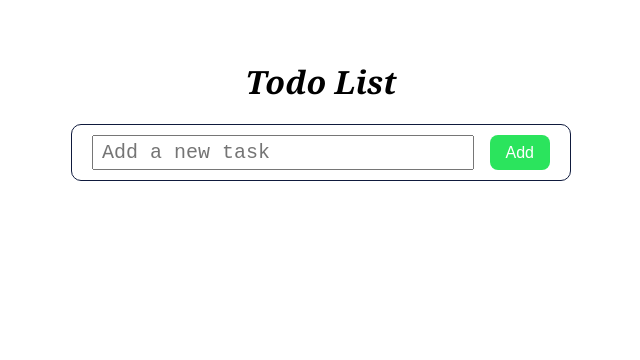
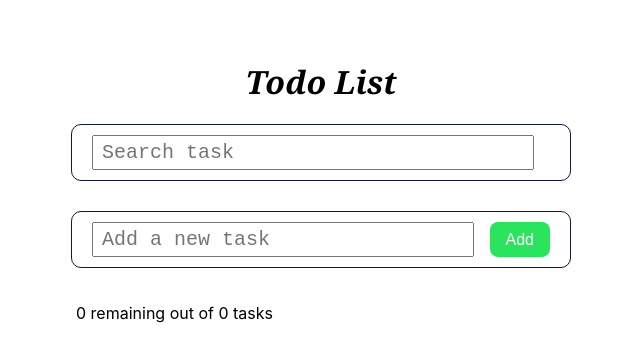
Before and after one commit to shakerbillo/todo_list, a React (Create React App) app: page / in a window 1280 px wide. Shown: the top 360 px of the page, without its empty margins (319-959 px from the left). Built offline with nearby package versions, Linux system fonts and the light colour scheme.

Commit message:
added live search functionality

```diff
--- a/src/App.css
+++ b/src/App.css
@@ -22,6 +22,23 @@ form {
   justify-content: space-between;
   margin-bottom: 30px;
 }
+.search_todo{
+  display: flex;
+  justify-content: space-between;
+  margin-bottom: 30px;
+  border: 1px solid rgb(15, 26, 61);
+  border-radius: 10px;
+  padding: 10px 20px;
+
+}
+
+.search_todo input {
+  padding: 4px 8px;
+  flex-grow: 1;
+  margin-right: 16px;
+}
+
+
 form input {
   padding: 4px 8px;
   flex-grow: 1;
@@ -78,3 +95,8 @@ input[type='text'] { font-size: 20px; font-family: monospace; }
   display: flex;
   justify-content: space-between;
 }
+
+.todo-counter{
+margin-bottom: 5px;
+padding: 5px
+}
--- a/src/App.js
+++ b/src/App.js
@@ -6,10 +6,16 @@ const App = () => {
 	const [todo, setTodo] = useState('');
 	const [editingText, setEditingText] = useState('');
 	const [todoEditing, setTodoEditing] = useState(null);
+	const [search, setSearch] = useState('');
 
 	// handle change
 	const handleTodoChange = (e) => {
 		setTodo(e.target.value);
+	};
+
+	// handle Search
+	const handleSearchChange = (e) => {
+		setSearch(e.target.value);
 	};
 
 	//  handlesubmit
@@ -71,7 +77,6 @@ const App = () => {
 		}
 	}, []);
 
-
 	// Save todos to local storage
 	useEffect(() => {
 		if (todos.length > 0) {
@@ -79,7 +84,6 @@ const App = () => {
 			localStorage.setItem('todos', json);
 		}
 	}, [todos]);
-
 
 	let remaining = 0;
 	for (let i = 0; i < todos.length; i++) {
@@ -91,6 +95,14 @@ const App = () => {
 	return (
 		<div id="todo-list">
 			<h1>Todo List</h1>
+			<div className="search_todo">
+				<input
+					type="text"
+					onChange={handleSearchChange}
+					placeholder="Search task"
+				/>
+			</div>
+
 			<form onSubmit={handlesubmit}>
 				<input
 					type="text"
@@ -100,7 +112,17 @@ const App = () => {
 				/>
 				<button type="submit">Add</button>
 			</form>
-			{todos.map((todo) => (
+			<div className="todo-counter">
+				{remaining} remaining out of {todos.length} tasks
+			</div>
+
+			{todos
+				.filter((todo) => {
+					return search.toLowerCase() === ''
+						? todo
+						: todo.text.toLowerCase().includes(search);
+				})
+				.map((todo) => (
 					<div className="todo" key={todo.id}>
 						<div className="todo-text">
 							<input
@@ -117,15 +139,14 @@ const App = () => {
 						</div>
 						<div className="todo-actions">
 							{todo.id === todoEditing ? (
-							<button onClick={() => submitEdits(todo.id)}>Submit Edits</button>
+								<button onClick={() => submitEdits(todo.id)}>
+									Submit Edits
+								</button>
 							) : (
 								<button onClick={() => setTodoEditing(todo.id)}>Edit</button>
 							)}
-							<div className="todo-counter">
-                    {remaining} remaining out of {todos.length} tasks
-                </div>
+
 							<button onClick={() => deleteTodo(todo.id)}>Delete</button>
-
 						</div>
 					</div>
 				))}
```
Lines whose indentation alone changed are shown as unchanged.
